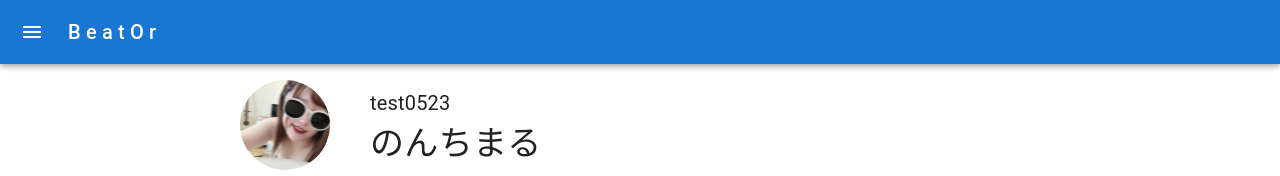
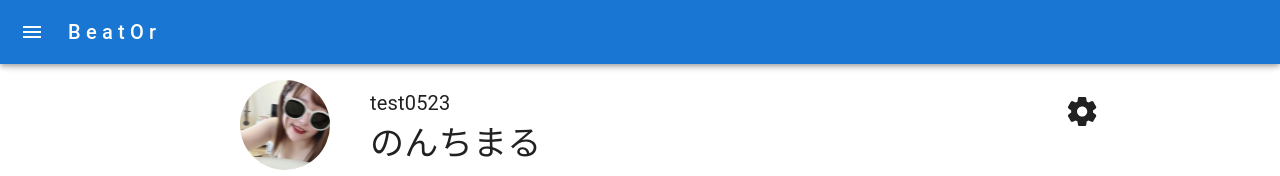
Before and after one commit to Jumpei-Arigaya/beator-front-web, a Next.js app: page /profile in a window 1280 px wide. Shown: the top 176 px of the page. Built offline with nearby package versions, Linux system fonts and the light colour scheme.

Commit message:
プロフィール編集モーダルの追加のみ

```diff
--- /dev/null
+++ b/src/features/Profile/components/ProfileIModal.tsx
@@ -0,0 +1,57 @@
+import * as React from "react";
+import Box from "@mui/material/Box";
+import Button from "@mui/material/Button";
+import Typography from "@mui/material/Typography";
+import Modal from "@mui/material/Modal";
+import SettingsRoundedIcon from "@mui/icons-material/SettingsRounded";
+
+/**
+ * プロフィールに表示するアイコンコンポーネント
+ */
+const style = {
+  position: "absolute",
+  top: "50%",
+  left: "50%",
+  transform: "translate(-50%, -50%)",
+  width: 400,
+  bgcolor: "background.paper",
+  border: "2px solid #000",
+  boxShadow: 24,
+  p: 4,
+};
+type ProfileModalProps = {};
+
+export const ProfileModal: React.FC<ProfileModalProps> = ({}) => {
+  const [open, setOpen] = React.useState(false);
+  const handleOpen = () => setOpen(true);
+  const handleClose = () => setOpen(false);
+
+  return (
+    <div>
+      <Button
+        onClick={handleOpen}
+        style={{
+          color: "inherit",
+          backgroundColor: "transparent",
+        }}
+      >
+        <SettingsRoundedIcon sx={{ fontSize: "35px" }} />
+      </Button>
+      <Modal
+        open={open}
+        onClose={handleClose}
+        aria-labelledby="modal-modal-title"
+        aria-describedby="modal-modal-description"
+      >
+        <Box sx={style}>
+          <Typography id="modal-modal-title" variant="h6" component="h2">
+            プロフィール編集
+          </Typography>
+          <Typography id="modal-modal-description" sx={{ mt: 2 }}>
+            ここに編集する機能をつける
+          </Typography>
+        </Box>
+      </Modal>
+    </div>
+  );
+};
--- a/src/features/Profile/components/UserProfilePage.tsx
+++ b/src/features/Profile/components/UserProfilePage.tsx
@@ -11,6 +11,8 @@
 import { CreatedSongs } from "./CreatedSongs";
 
 import { TantouGakki } from "./TantouGakki";
+import { ProfileModal } from "./ProfileIModal";
+import { Settings } from "@mui/icons-material";
 
 /**
  * プロフィールに表示するプロフィール画面
@@ -22,11 +24,22 @@
   return (
     <main>
       <DashBoard>
+        <Box
+          sx={{
+            position: "absolute",
+            left: "80%",
+            transform: "translateX(40%)",
+            marginTop: 3,
+          }}
+        >
+          <ProfileModal />
+        </Box>
         <Box sx={{ marginLeft: 30, marginTop: 2 }}>
           <Box sx={{ display: "flex" }}>
             <ProfileIcon width={90} height={90} />
             <Box sx={{ marginLeft: 5, marginTop: 1 }}>
               <Typography fontSize="h6.fontSize">test0523</Typography>
+
               <Typography fontSize="h4.fontSize" sx={{ lineHeight: 1.5 }}>
                 のんちまる
               </Typography>
```
